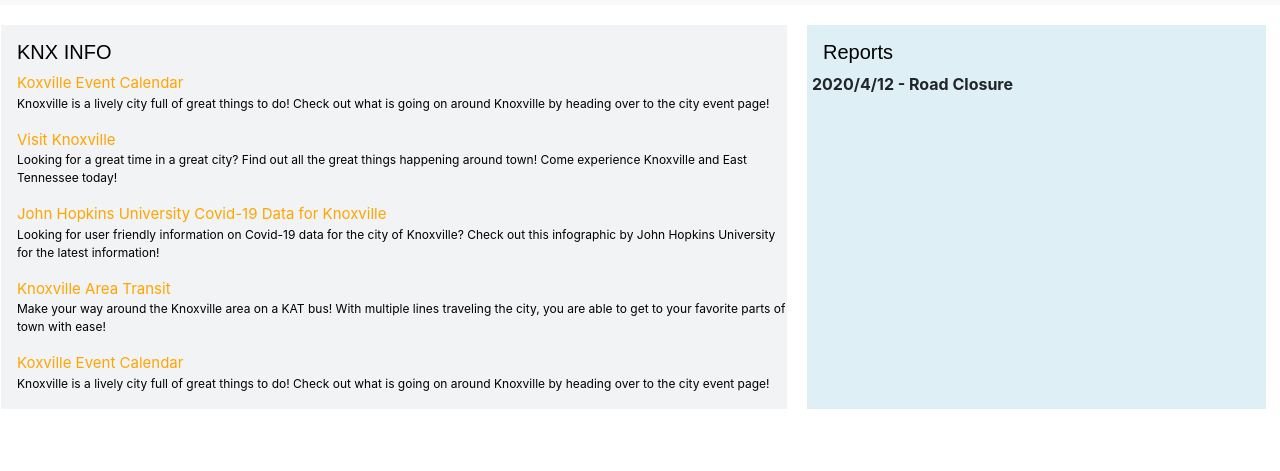
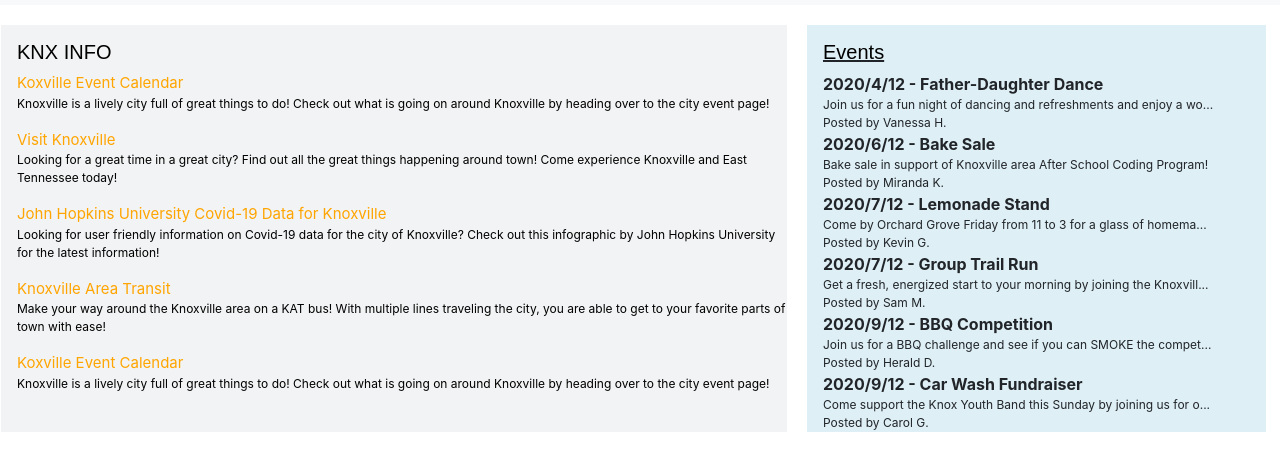
Before and after one commit to BranchManager/Knoxville-Hazards, a plain HTML site: page bootstrap-4.5.0-dist/info.html in a window 1280 px wide. Shown: the part 61-532 px from the top of the page. Drawn offline with nearby package versions, Linux system fonts and the light colour scheme.

Commit message:
added heather's update info

```diff
--- a/bootstrap-4.5.0-dist/info.html
+++ b/bootstrap-4.5.0-dist/info.html
@@ -54,7 +54,8 @@
     }
 
     r {
-      padding-left: 5px;
+      display: block;
+      padding-left: 16px;
     }
 
     .column {
@@ -170,7 +171,29 @@
   </div>
 
   <div class="rightcolumn">
-    <h1>Reports</h1>
-    <b><r>2020/4/12 - Road Closure</r></b>
+    <u><h1>Events</h1></u>
+    <b><r>2020/4/12 - Father-Daughter Dance</r></b>
+    <r style="font-size: 12px;">Join us for a fun night of dancing and refreshments and enjoy a wo...</r>
+    <r style="font-size: 12px;">Posted by Vanessa H.</r>
+
+    <b><r>2020/6/12 - Bake Sale</r></b>
+    <r style="font-size: 12px;">Bake sale in support of Knoxville area After School Coding Program!</r>
+    <r style="font-size: 12px;">Posted by Miranda K.</r>
+
+    <b><r>2020/7/12 - Lemonade Stand</r></b>
+    <r style="font-size: 12px;">Come by Orchard Grove Friday from 11 to 3 for a glass of homema...</r>
+    <r style="font-size: 12px;">Posted by Kevin G.</r>
+
+    <b><r>2020/7/12 - Group Trail Run</r></b>
+    <r style="font-size: 12px;">Get a fresh, energized start to your morning by joining the Knoxvill...</r>
+    <r style="font-size: 12px;">Posted by Sam M.</r>
+
+    <b><r>2020/9/12 - BBQ Competition</r></b>
+    <r style="font-size: 12px;">Join us for a BBQ challenge and see if you can SMOKE the compet...</r>
+    <r style="font-size: 12px;">Posted by Herald D.</r>
+
+    <b><r>2020/9/12 - Car Wash Fundraiser</r></b>
+    <r style="font-size: 12px;">Come support the Knox Youth Band this Sunday by joining us for o...</r>
+    <r style="font-size: 12px;">Posted by Carol G.</r>
   </div>
 </div>
```
